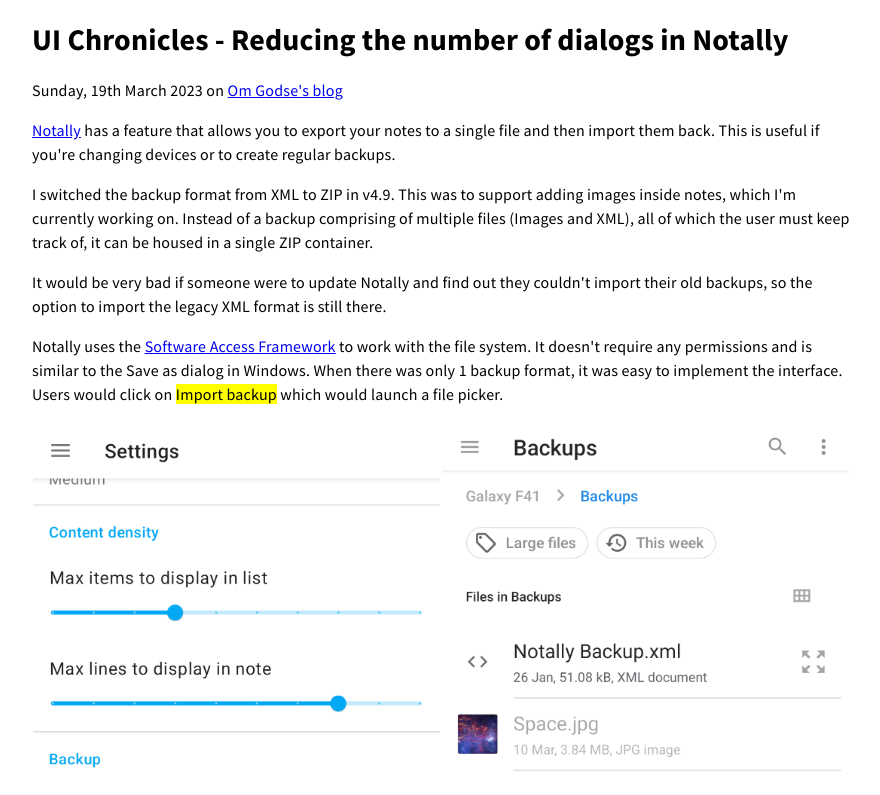
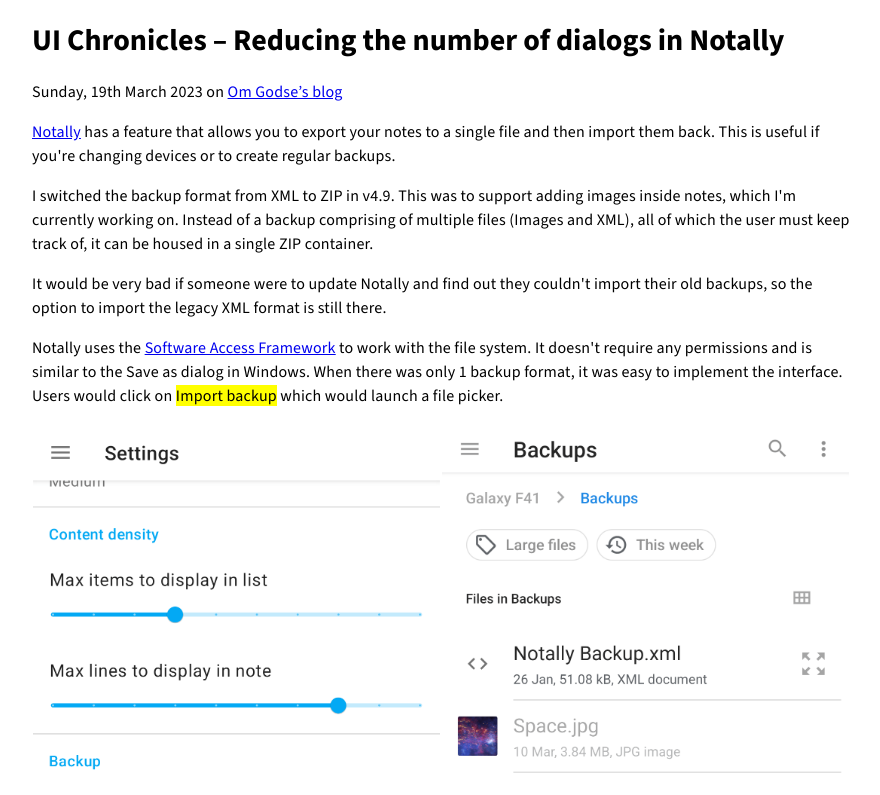
Before and after one commit to OmGodse/omgodse.github.io, a plain HTML site: page UI-Chronicles-Reducing-the-number-of-dialogs-in-Notally.html in a window 1280 px wide. Shown: the top 795 px of the page, without its empty margins (199-1079 px from the left). Drawn offline with nearby package versions, Linux system fonts and the light colour scheme.

```diff
--- a/UI-Chronicles-Reducing-the-number-of-dialogs-in-Notally.html
+++ b/UI-Chronicles-Reducing-the-number-of-dialogs-in-Notally.html
@@ -8,8 +8,7 @@
     <title>UI Chronicles - Reducing the number of dialogs in Notally</title>
 
     <link rel="preconnect" href="https://fonts.gstatic.com" crossorigin>
-    <link href="https://fonts.googleapis.com/css2?family=Source+Sans+Pro:wght@400;700&display=swap" rel="stylesheet">
-
+    <link href="https://fonts.googleapis.com/css2?family=Source+Sans+3:wght@400;700&display=swap" rel="stylesheet">
     <style>
         body {
             margin: auto;
@@ -17,24 +16,22 @@
             padding-left: 16px;
             padding-right: 16px;
             box-sizing: border-box;
-            font-family: "Source Sans Pro";
+            font-family: 'Source Sans 3';
         }
 
         h1 {
             font-size: 30px;
-            letter-spacing: 0.15px;
         }
 
-        p,
-        th {
+        p {
             font-size: 16px;
+            line-height: 1.5;
             letter-spacing: 0.2px;
-            line-height: 1.5;
         }
 
         pre {
             padding: 8px;
-            background-color: #eee;
+            background-color: #EEE;
             white-space: pre-wrap;
         }
 
@@ -51,8 +48,8 @@
 </head>
 
 <body>
-    <h1>UI Chronicles - Reducing the number of dialogs in Notally</h1>
-    <p>Sunday, 19th March 2023 on <a href="/">Om Godse's blog</a></p>
+    <h1>UI Chronicles – Reducing the number of dialogs in Notally</h1>
+    <p>Sunday, 19th March 2023 on <a href="/">Om Godse’s blog</a></p>
     <p>
         <a href="https://github.com/OmGodse/Notally">Notally</a> has a feature that allows you to export your notes to a
         single file and then import them back. This is useful if you're changing devices or to create regular backups.
```
Also changed, not shown: index.html (+8 -0 lines), Images/IITH-Looking-At-Main-Gate.jpg (added).
